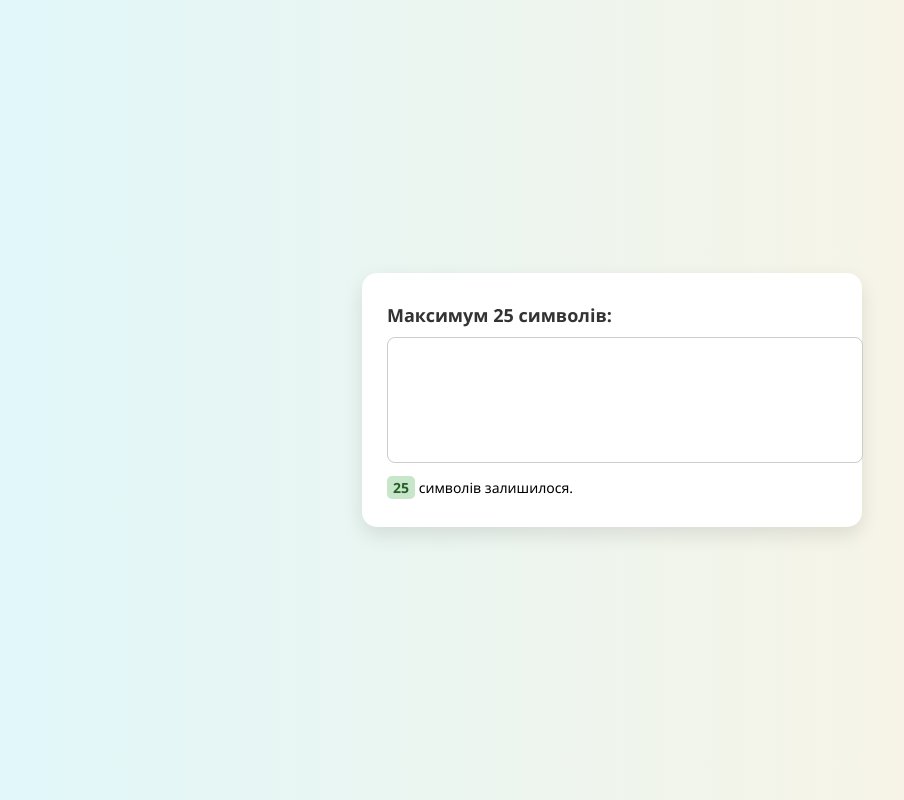
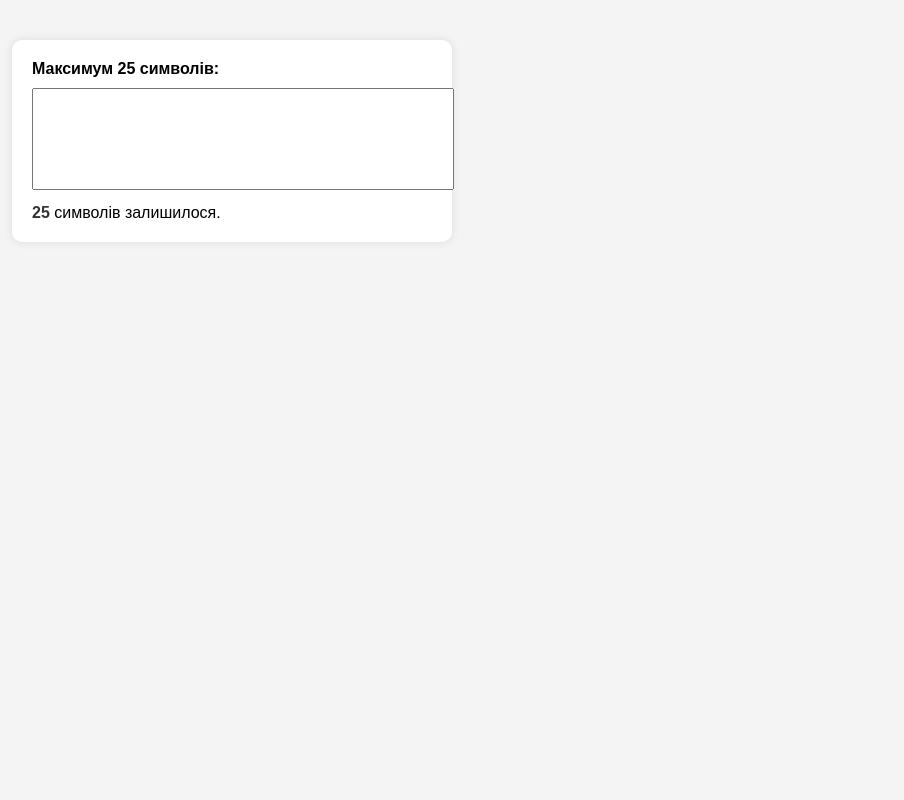
Before and after one commit to Dmytro154/task_04, a website: page app/page03.html in a window 1280 px wide. Shown: the whole page, without its empty margins (28-932 px from the left). Drawn offline with nearby package versions, Linux system fonts and the light colour scheme.

Commit message:
відкат ксс

```diff
--- a/app/page03.html
+++ b/app/page03.html
@@ -3,98 +3,64 @@
 <head>
     <meta charset="UTF-8">
     <title>Обмеження символів</title>
+
+    <!-- Підключення jQuery через CDN -->
     <script src="https://ajax.googleapis.com/ajax/libs/jquery/3.3.1/jquery.min.js"></script>
 
     <style>
         body {
-            font-family: 'Segoe UI', Tahoma, Geneva, Verdana, sans-serif;
-            background: linear-gradient(to right, #e0f7fa, #fff3e0);
-            margin: 0;
-            padding: 0;
-            display: flex;
-            align-items: center;
-            justify-content: center;
-            height: 100vh;
+            font-family: Arial, sans-serif;
+            margin: 40px;
+            background-color: #f4f4f4;
         }
 
         form {
-            background: #ffffff;
-            padding: 30px 25px;
-            border-radius: 15px;
-            max-width: 450px;
-            width: 100%;
-            box-shadow: 0 8px 20px rgba(0, 0, 0, 0.1);
+            background: #fff;
+            padding: 20px;
+            border-radius: 10px;
+            max-width: 400px;
+            box-shadow: 0 0 10px rgba(0,0,0,0.1);
         }
 
         label {
-            font-weight: 600;
-            font-size: 18px;
-            display: block;
-            margin-bottom: 10px;
-            color: #333;
+            font-weight: bold;
         }
 
         textarea {
             width: 100%;
-            height: 100px;
-            padding: 12px;
+            height: 80px;
+            margin-top: 10px;
+            margin-bottom: 10px;
+            padding: 10px;
             font-size: 16px;
-            border-radius: 8px;
-            border: 1px solid #ccc;
             resize: none;
-            transition: border-color 0.3s;
-        }
-
-        textarea:focus {
-            border-color: #00796b;
-            outline: none;
-        }
-
-        #counter-container {
-            margin-top: 10px;
-            font-size: 14px;
         }
 
         #rchars {
             font-weight: bold;
-            padding: 2px 6px;
-            border-radius: 5px;
-            transition: background-color 0.3s, color 0.3s;
-        }
-
-        .safe {
-            background-color: #c8e6c9;
-            color: #256029;
-        }
-
-        .warning {
-            background-color: #fff9c4;
-            color: #827717;
-        }
-
-        .danger {
-            background-color: #ffcdd2;
-            color: #b71c1c;
+            color: #333;
         }
     </style>
 </head>
 <body>
 
 <form>
-    <label>Максимум 25 символів:</label>
+    <label>Максимум 25 символів:</label><br>
     <textarea id="textarea"></textarea>
-    <div id="counter-container">
-        <span id="rchars" class="safe">25</span> символів залишилося.
-    </div>
+    <span id="rchars">25</span> символів залишилося.
 </form>
 
 <script>
     var maxLength = 25;
+    $('#textarea').on('keyup', function() {
+        var textlen = maxLength - $(this).val().length;
+        $('#rchars').text(textlen);
 
-    $('#textarea').on('input', function () {
-        let val = $(this).val();
-        if (val.length > maxLength) {
-            $(this).val(val.substring(0, maxLength));
+        if ($(this).val().length >= maxLength) {
+            $(this).val($(this).val().substring(0, maxLength));
         }
+    });
+</script>
 
-        let remaining = maxLength
+</body>
+</html>
```
Also changed, not shown: public/page03.html (+27 -61 lines).
